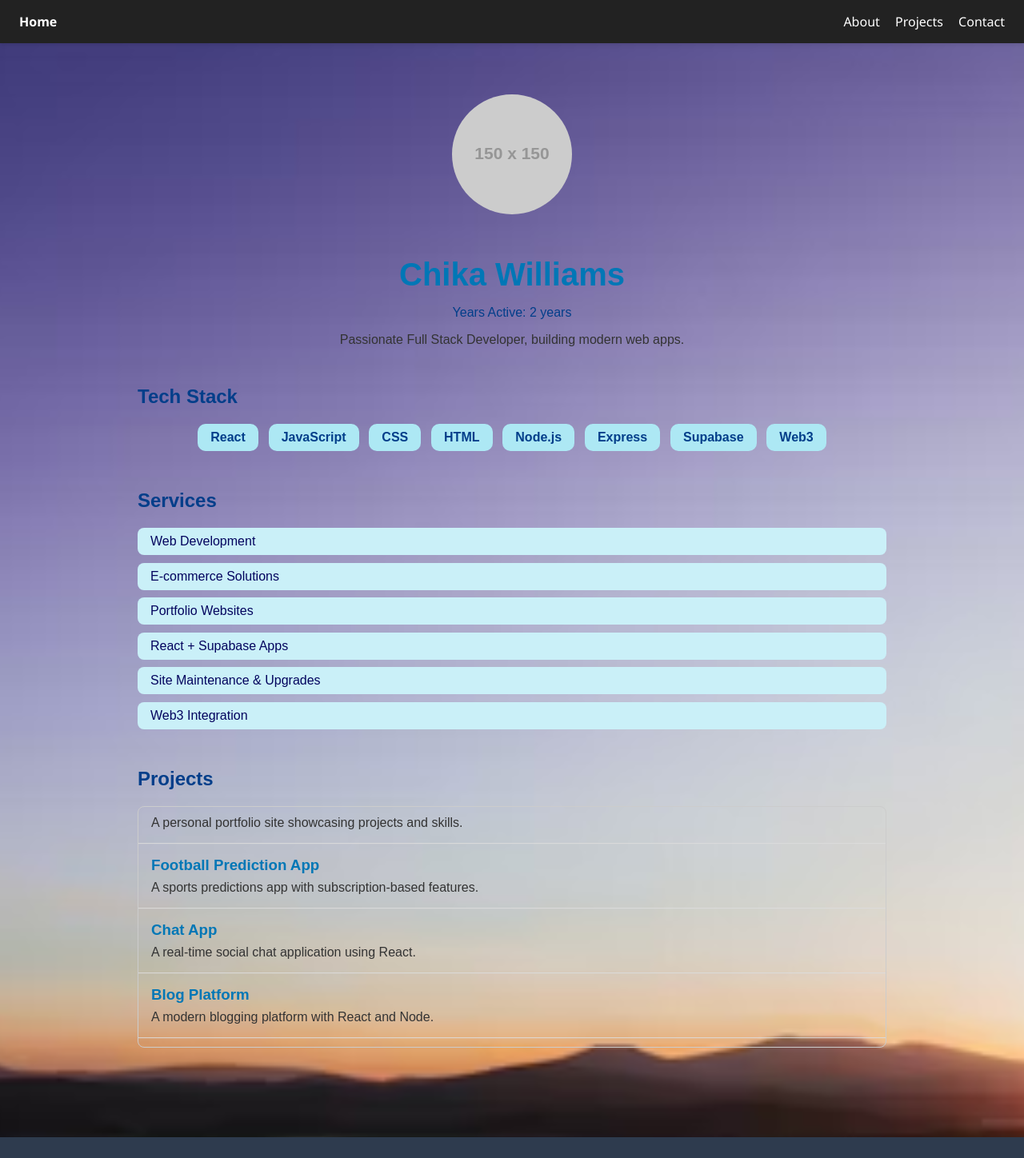
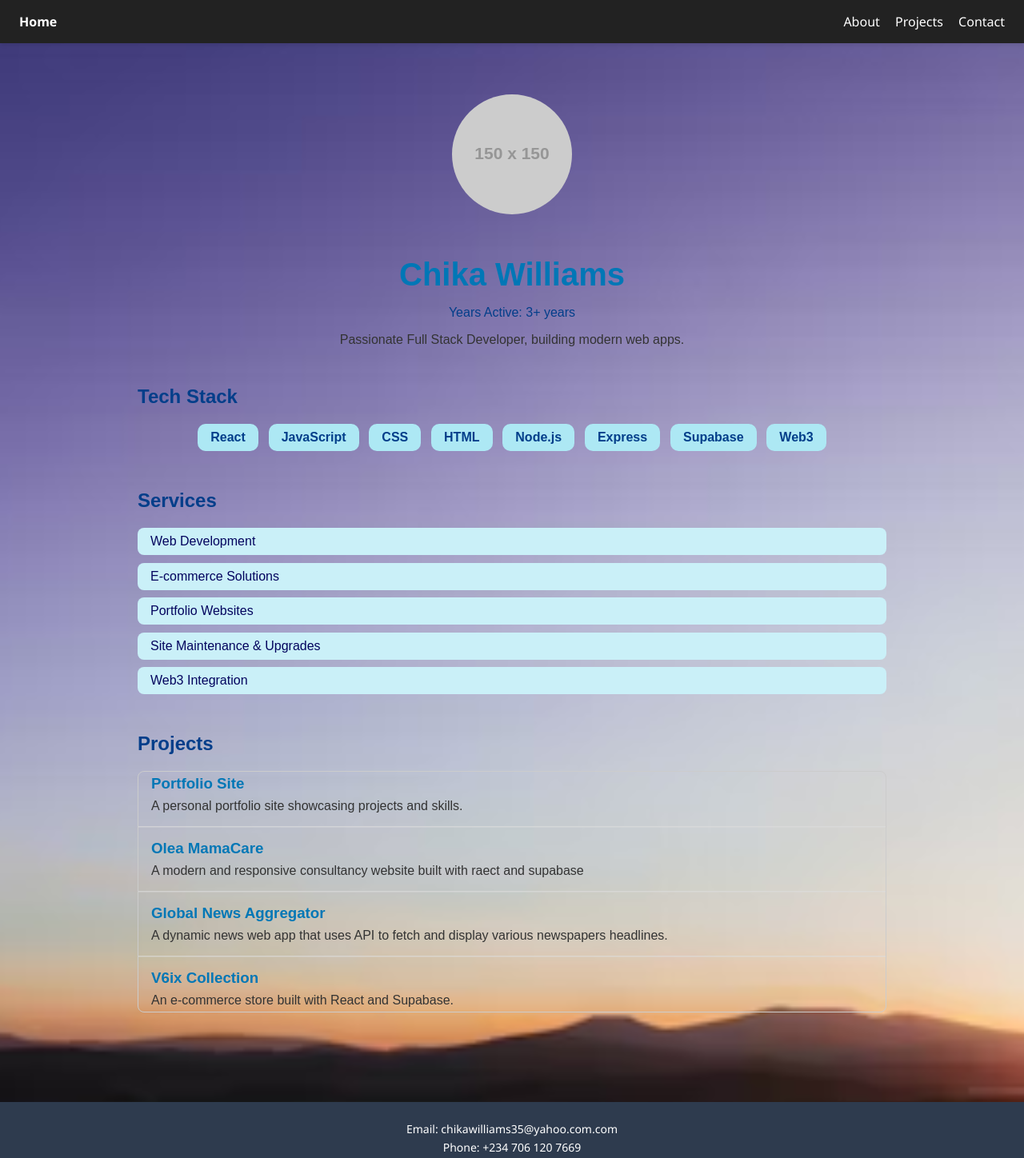
Before and after one commit to chikafil-willy/my-portfolio, a React (Vite) app: page / in a window 1280 px wide. Shown: the top 1448 px of the page at 80% size. Built offline with nearby package versions, Linux system fonts and the light colour scheme; no server answers.

Commit message:
Updated Home.jsx component

```diff
--- a/src/components/Home.jsx
+++ b/src/components/Home.jsx
@@ -1,12 +1,10 @@
 import React from "react";
 
 const Home = () => {
-  // -----------------------
-  // Dummy data
-  // -----------------------
+
   const bio = {
     name: "Chika Williams",
-    years_active: "2 years",
+    years_active: "3+ years",
     description: "Passionate Full Stack Developer, building modern web apps."
   };
 
@@ -25,7 +23,6 @@ const Home = () => {
     "Web Development",
     "E-commerce Solutions",
     "Portfolio Websites",
-    "React + Supabase Apps",
     "Site Maintenance & Upgrades",
     "Web3 Integration" // added
   ];
@@ -40,17 +37,14 @@ const Home = () => {
       description: "A personal portfolio site showcasing projects and skills."
     },
     {
-      title: "Football Prediction App",
-      description: "A sports predictions app with subscription-based features."
+      title: "Olea MamaCare",
+      description: "A modern and responsive consultancy website built with raect and supabase"
     },
     {
-      title: "Chat App",
-      description: "A real-time social chat application using React."
+      title: "Global News Aggregator",
+      description: "A dynamic news web app that uses API to fetch and display various newspapers headlines."
     },
-    {
-      title: "Blog Platform",
-      description: "A modern blogging platform with React and Node."
-    }
+
   ];
 
   // -----------------------
```
